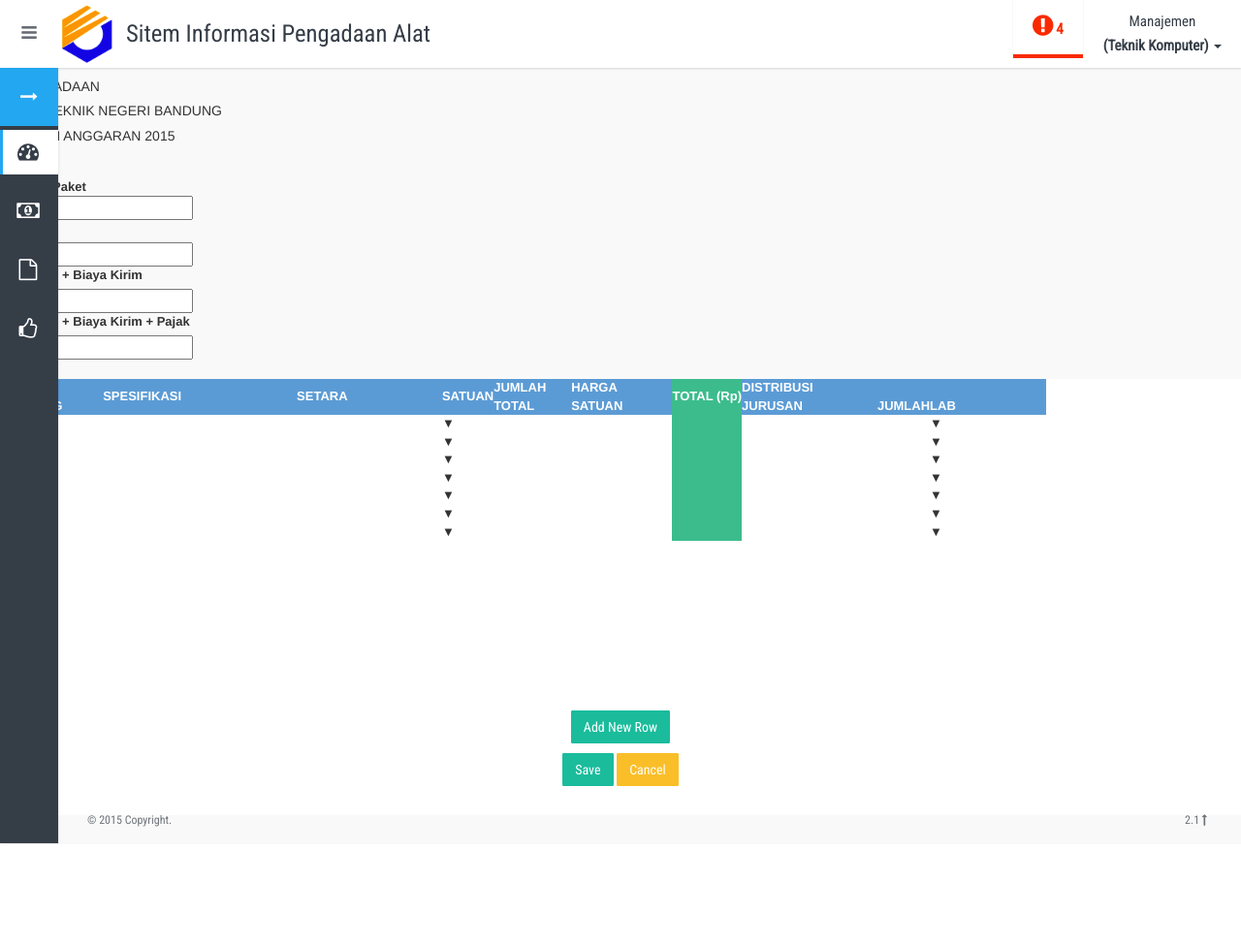
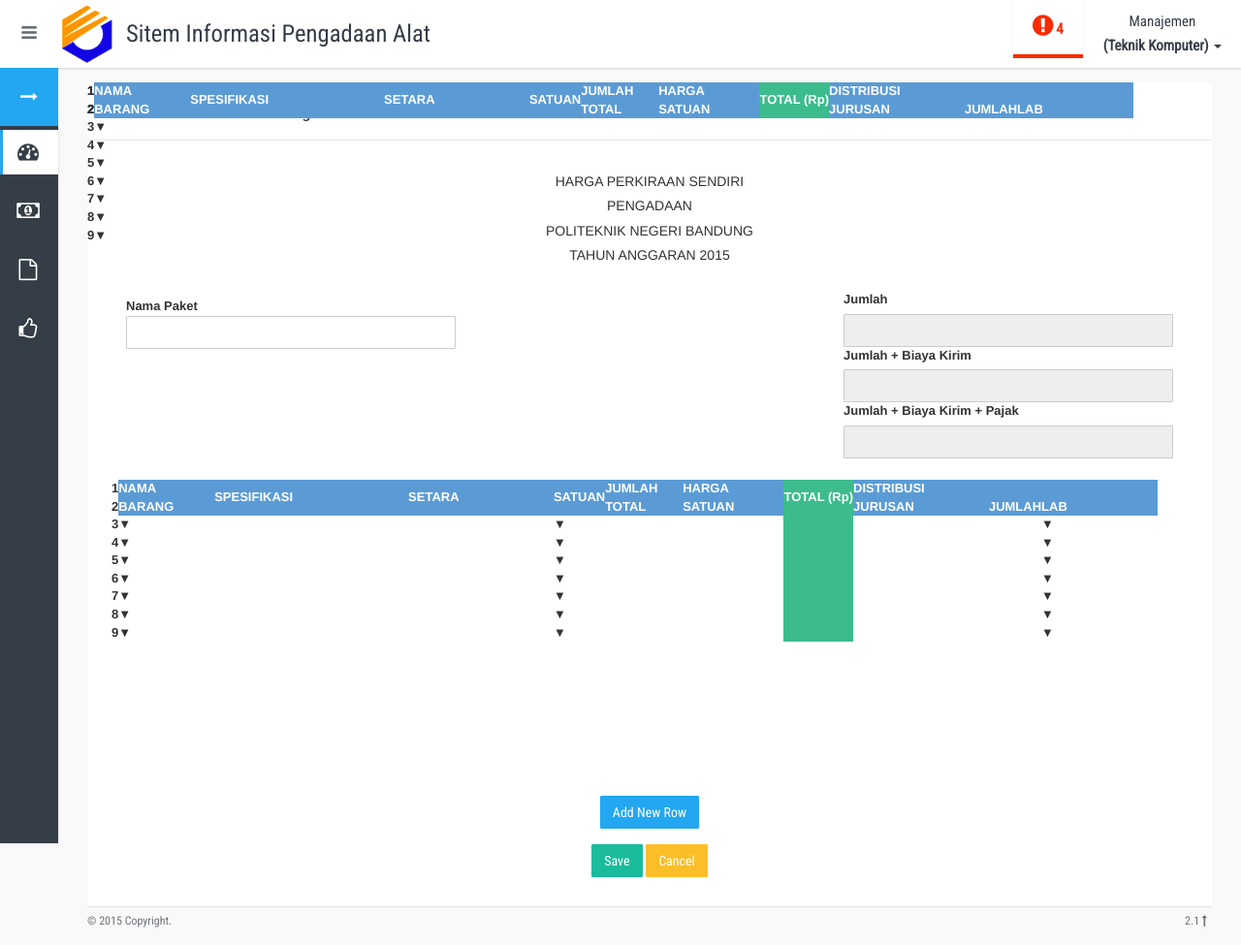
Before and after one commit to emrizaal/asipa, a PHP site: template application/views/usulan/usulan_add.php in a window 1280 px wide. Shown: the whole page at 97% size. Before the commit the page ends 871 px from the top, so only its background shows below. Run offline with PHP 8.4, Linux system fonts and the light colour scheme; the template is opened without the code that fills it, so the values that code supplies are empty.

Commit message:
front end usulan update

```diff
--- a/application/views/top.php
+++ b/application/views/top.php
@@ -49,6 +49,10 @@
     vertical-align: middle;
 }
 .card .card-body button.btn.btn-primary.btn-info {
+    margin-top: -1%;
+    margin-bottom: 1%;
+}
+.card .card-body a.btn.btn-info {
     margin-top: -1%;
     margin-bottom: 1%;
 }
--- a/application/views/usulan/usulan_add.php
+++ b/application/views/usulan/usulan_add.php
@@ -1,17 +1,19 @@
 <?php
-$this->load->view("info_header");
+//$this->load->view("info_header");
 ?>
 <div class="app-container-slide">
   <div class="container-fluid">
-        <div class="module">
-            <div class="module-head">
-                <h3>
-                    Form Add Usulan Pengadaan
-
-                </h3>
+    <div class="side-body padding-top"  style="padding-top:85px;">
+     <div class="row no-margin-bottom">
+      <div class="col-xs-12">
+        <div class="card">
+          <div class="card-header">
+            <div class="card-title">
+              <span class="title">Form Tambah Usulan Pengadaan</span>
             </div>
-            <div class="module-body table">
-             <div class="align-center">
+          </div>
+          <div class="card-body">
+           <div class="text-center">
             <h5>
               HARGA PERKIRAAN SENDIRI
             </h5>
@@ -26,52 +28,46 @@
             </h5>
             <br>
           </div>
-          <div class="form-usulan">
           <form class="form-horizontal row-fluid form-usulan-noborder">
-                <div class="span5">
+            <div class="col-md-4">
+
               <div class="control-group ">
                 <label class="control-label " >Nama Paket</label>
                 <div class="controls">
-                            <input type="text" name="NM_PAKET" id="NM_PAKET"  value="" class="span8">
+                  <input type="text" name="NM_PAKET" id="NM_PAKET"  value="" class="form-control">
                 </div>
               </div>
             </div>
-                <div class="span2"></div>
-                <div class="span5">
+            <div class="col-md-4"></div>
+            <div class="col-md-4" style="margin-bottom: 2%;">
               <div class="control-group ">
                 <label class="label-jumlah" >Jumlah </label>
                 <div class="controls">
-                            <input type="text" id="totalAnggaran" readonly value="" class="span8">
+                  <input type="text" id="totalAnggaran" readonly value="" class="form-control">
                 </div>
               </div>
               <div class="control-group ">
                 <label class="label-jumlah" >Jumlah + Biaya Kirim </label>
                 <div class="controls">
-                            <input type="text" id="totalAnggaranKeuntungan" readonly value="" class="span8">
+                  <input type="text" id="totalAnggaranKeuntungan" readonly value="" class="form-control">
                 </div>
               </div>
               <div class="control-group ">
                 <label class="label-jumlah" >Jumlah + Biaya Kirim + Pajak </label>
                 <div class="controls">
-                            <input type="text" id="totalAnggaranKeuntunganPajak" readonly value="" class="span8">
+                  <input type="text" id="totalAnggaranKeuntunganPajak" readonly value="" class="form-control">
                 </div>
               </div>
             </div>
           </form>
-        </div>
-    </div>
-</div>
-</div>
-</div>
-<!--/.module-->
-
-<div class="row-fluid " style="height:450px;background:#fff">
+          <br>
+          <div class="row-fluid " style="height:auto;background:#fff">
             <div id="dataTable" style="width:100%; height:300px; overflow: hidden;">  </div>
             <br><br>
             <center>
               <div class="control-group">
                 <div class="controls">
-              <a id="addRow" class="btn btn-success">Add New Row</a>
+                  <a id="addRow" class="btn btn-info">Add New Row</a>
                 </div>
               </div>
               <div class="control-group">
@@ -83,6 +79,14 @@
               <center>
               </div>
 
+            </div>
+          </div>
+        </div>
+      </div>
+    </div>
+  </div>
+</div>
+<!--/.module-->
 <link rel="stylesheet" type="text/css" href="<?=base_url()?>assets/handsontable/dist/handsontable.full.css">
 <link rel="stylesheet" type="text/css" href="<?=base_url()?>assets/handsontable/plugins/editRow/editRow.css">
 <script type="text/javascript" src="<?=base_url()?>assets/lib/js/jquery.min.js"></script>
```
Also changed, not shown: application/views/usulan/usulan_view.php (+6 -4 lines). Lines whose indentation alone changed are shown as unchanged.
